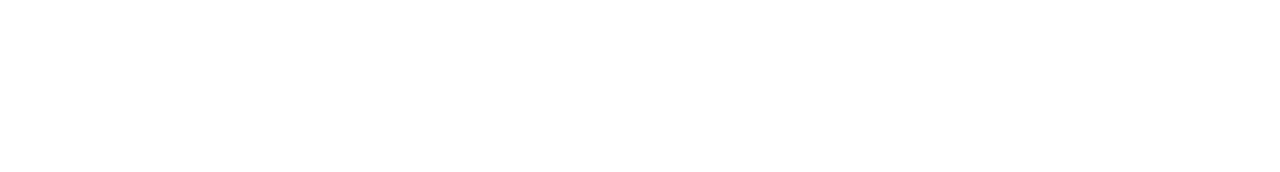
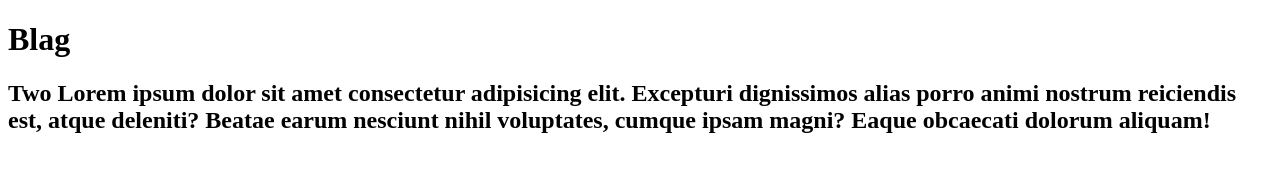
Before and after one commit to vinni-cmd/git-branching, a plain HTML site: page index.html in a window 1280 px wide. Drawn offline with Linux system fonts and the light colour scheme.

Commit message:
Add header

```diff
--- a/index.html
+++ b/index.html
@@ -1,12 +1,20 @@
 <!DOCTYPE html>
 <html lang="en">
+
 <head>
   <meta charset="UTF-8">
   <meta name="viewport" content="width=device-width, initial-scale=1.0">
   <meta http-equiv="X-UA-Compatible" content="ie=edge">
   <title>Git branching lesson on test</title>
 </head>
+
 <body>
+  <header>
+    <h1>Blag</h1>
+    <h2>Two Lorem ipsum dolor sit amet consectetur adipisicing elit. Excepturi dignissimos alias porro animi nostrum
+      reiciendis est, atque deleniti? Beatae earum nesciunt nihil voluptates, cumque ipsam magni? Eaque obcaecati
+      dolorum aliquam!</h2>
+  </header>
+</body>
 
-</body>
 </html>
```
